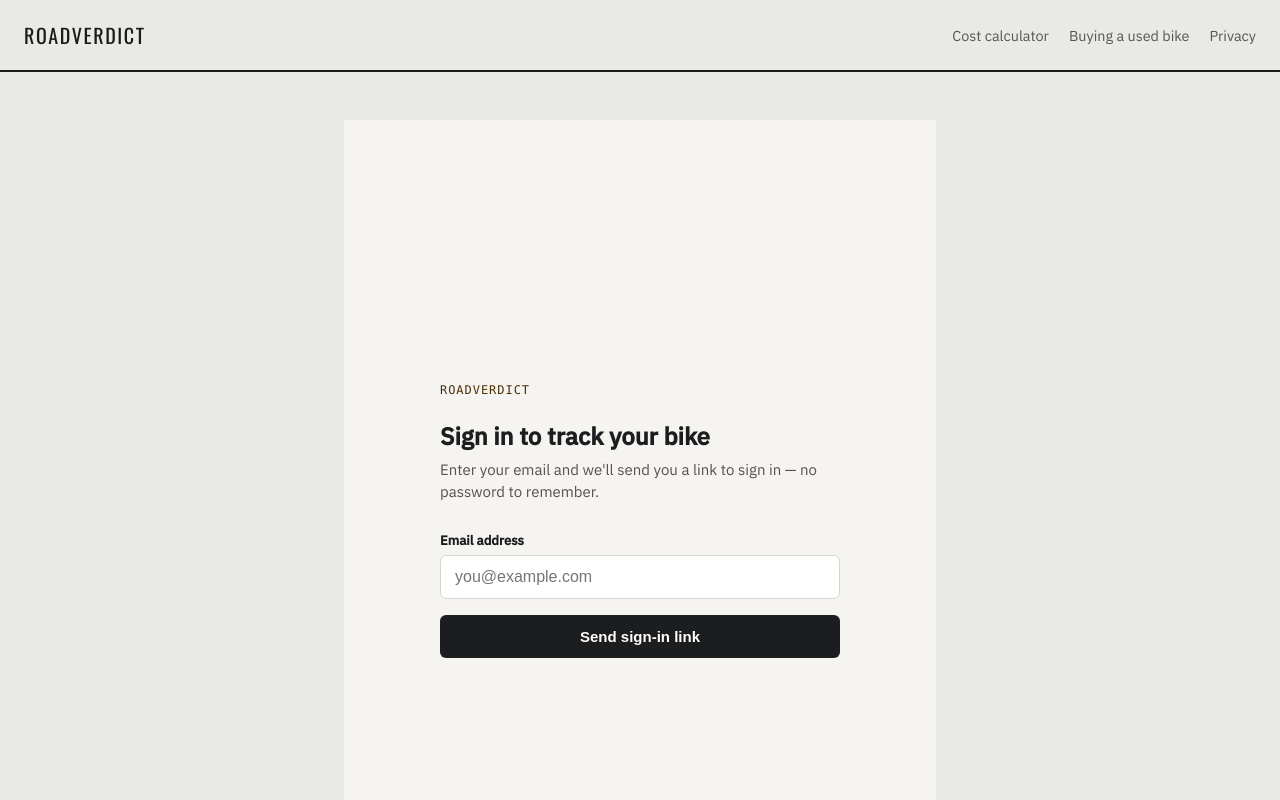
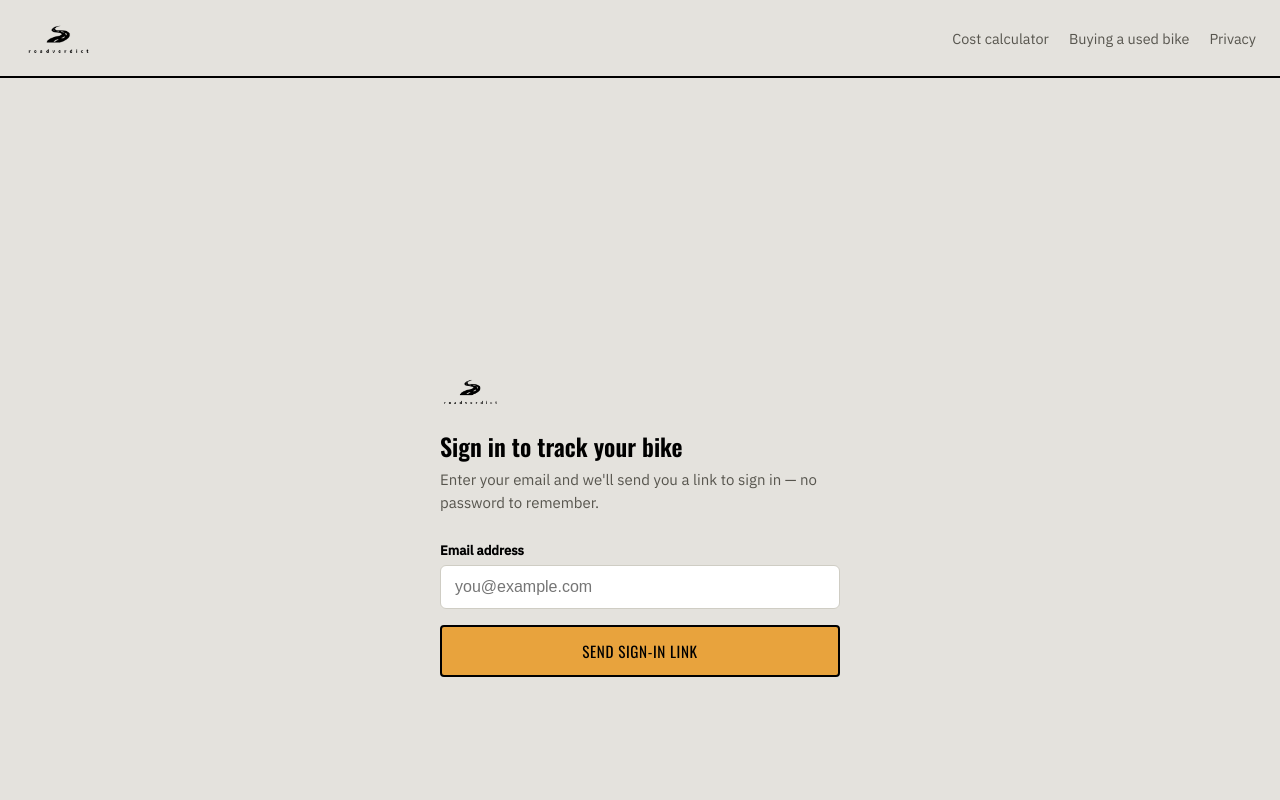
Before and after one commit to tomaszedwardpasierb-coder/roadverdict, a Next.js app: page /login in a window 1280 px wide. Shown: the top 800 px of the page. Built offline with nearby package versions, Linux system fonts and the light colour scheme.

Commit message:
Add real logo, match colour scheme to logo, fix redundant engine-size field on cost calculator and buying guide

```diff
--- a/src/app/dashboard/dashboard.module.css
+++ b/src/app/dashboard/dashboard.module.css
@@ -1,44 +1,39 @@
 /* Place at: src/app/dashboard/dashboard.module.css */
 .wrapper {
-  --ink: #1b1d1f;
-  --paper: #f5f4f1;
-  --line: #d8d5cf;
-  --accent-ink: #4a2f05;
   min-height: 100dvh;
-  background: var(--paper);
-  color: var(--ink);
+  background: var(--stone);
+  color: var(--asphalt);
 }
 
 .header {
   display: flex;
   align-items: center;
   justify-content: space-between;
-  padding: 20px 24px;
-  border-bottom: 1px solid var(--line);
+  padding: 1.25rem 1.5rem;
+  border-bottom: 2px solid var(--asphalt);
 }
 
-.mark {
-  font-family: ui-monospace, "SF Mono", Menlo, monospace;
-  font-size: 12px;
-  letter-spacing: 0.08em;
-  text-transform: uppercase;
-  color: var(--accent-ink);
-  margin: 0;
+.logoImg {
+  height: 32px;
+  width: auto;
+  display: block;
 }
 
 .logoutButton {
+  font-family: var(--font-display);
+  letter-spacing: 0.04em;
+  text-transform: uppercase;
   padding: 8px 14px;
-  font-size: 13px;
-  font-weight: 600;
-  color: var(--ink);
-  background: #fff;
-  border: 1px solid var(--line);
-  border-radius: 6px;
+  font-size: 0.85rem;
+  color: var(--asphalt);
+  background: var(--paper);
+  border: 2px solid var(--asphalt);
+  border-radius: 4px;
   cursor: pointer;
 }
 
 .logoutButton:hover:not(:disabled) {
-  border-color: var(--ink);
+  background: var(--amber);
 }
 
 .logoutButton:disabled {
@@ -53,33 +48,38 @@
 }
 
 .heading {
+  font-family: var(--font-display);
   font-size: 26px;
   font-weight: 600;
   margin: 0 0 6px;
+  color: var(--asphalt);
 }
 
 .subtext {
   font-size: 15px;
-  color: #55524c;
+  color: var(--ink-soft);
   margin: 0 0 32px;
 }
 
 .card {
-  background: #fff;
-  border: 1px solid var(--line);
-  border-radius: 8px;
+  background: var(--paper);
+  border: 2px solid var(--asphalt);
+  border-radius: 6px;
   padding: 20px 22px;
   margin-bottom: 16px;
 }
 
 .cardTitle {
-  font-size: 16px;
-  font-weight: 600;
+  font-family: var(--font-display);
+  font-size: 0.9rem;
+  text-transform: uppercase;
+  letter-spacing: 0.05em;
   margin: 0 0 8px;
+  color: var(--asphalt);
 }
 
 .cardBody {
   font-size: 14px;
-  color: #55524c;
+  color: var(--ink-soft);
   margin: 0;
 }
--- a/src/app/dashboard/page.tsx
+++ b/src/app/dashboard/page.tsx
@@ -13,7 +13,7 @@ export default async function DashboardPage() {
   return (
     <div className={styles.wrapper}>
       <header className={styles.header}>
-        <p className={styles.mark}>RoadVerdict</p>
+        <img src="/logo.png" alt="RoadVerdict" className={styles.logoImg} />
         <LogoutButton />
       </header>
 
--- a/src/app/globals.css
+++ b/src/app/globals.css
@@ -1,12 +1,12 @@
 :root {
-  --asphalt: #1c1b1a;
-  --stone: #e9eae6;
+  --asphalt: #000000;
+  --stone: #e4e2dd;
   --paper: #f7f6f2;
   --amber: #e8a33d;
   --amber-ink: #7a5211;
   --verdict-green: #4c7a4e;
   --verdict-red: #b5432e;
-  --ink: #1c1b1a;
+  --ink: #000000;
   --ink-soft: #57554e;
   --border: #cfcdc4;
 
@@ -59,12 +59,15 @@ a {
 }
 
 .site-header__logo {
-  font-family: var(--font-display);
-  font-size: 1.25rem;
-  letter-spacing: 0.08em;
-  text-transform: uppercase;
-  color: var(--asphalt);
+  display: flex;
+  align-items: center;
   text-decoration: none;
+}
+
+.site-header__logo-img {
+  height: 36px;
+  width: auto;
+  display: block;
 }
 
 .site-header__nav {
@@ -165,6 +168,16 @@ main {
   border-radius: 4px;
   background: #fff;
   color: var(--ink);
+}
+
+.field-note {
+  font-family: var(--font-mono);
+  font-size: 0.85rem;
+  color: var(--ink-soft);
+  padding: 0.65rem 0.75rem;
+  background: var(--stone);
+  border: 1px dashed var(--border);
+  border-radius: 4px;
 }
 
 @media (max-width: 480px) {
--- a/src/app/layout.tsx
+++ b/src/app/layout.tsx
@@ -2,27 +2,23 @@ import type { Metadata } from 'next';
 import { Oswald, IBM_Plex_Sans, IBM_Plex_Mono } from 'next/font/google';
 import Link from 'next/link';
 import './globals.css';
-
 const oswald = Oswald({
   subsets: ['latin'],
   variable: '--font-display',
   display: 'swap',
 });
-
 const plexSans = IBM_Plex_Sans({
   subsets: ['latin'],
   weight: ['400', '500'],
   variable: '--font-body',
   display: 'swap',
 });
-
 const plexMono = IBM_Plex_Mono({
   subsets: ['latin'],
   weight: ['400', '500'],
   variable: '--font-mono',
   display: 'swap',
 });
-
 export const metadata: Metadata = {
   metadataBase: new URL('https://roadverdict.co.uk'),
   title: {
@@ -32,14 +28,13 @@ export const metadata: Metadata = {
   description:
     'Enter your bike, the job, and what you were quoted. Get an instant verdict benchmarked against typical UK motorcycle service and repair prices.',
 };
-
 export default function RootLayout({ children }: { children: React.ReactNode }) {
   return (
     <html lang="en" className={`${oswald.variable} ${plexSans.variable} ${plexMono.variable}`}>
       <body>
         <header className="site-header">
           <Link href="/" className="site-header__logo">
-            RoadVerdict
+            <img src="/logo.png" alt="RoadVerdict" className="site-header__logo-img" />
           </Link>
           <nav className="site-header__nav">
             <Link href="/cost-calculator">Cost calculator</Link>
--- a/src/app/login/login.module.css
+++ b/src/app/login/login.module.css
@@ -1,23 +1,12 @@
-/* Place at: app/login/login.module.css */
-/* Placeholder palette - swap these tokens for your real site's if they
-   already exist in a global stylesheet. Kept local to this module so
-   nothing here fights your existing CSS. */
+/* Place at: src/app/login/login.module.css */
 .wrapper {
-  --ink: #1b1d1f;
-  --paper: #f5f4f1;
-  --line: #d8d5cf;
-  --accent: #d68910;
-  --accent-ink: #4a2f05;
-  --error: #b3261e;
-  --error-bg: #fbeceb;
-
   min-height: 100dvh;
   display: flex;
   align-items: center;
   justify-content: center;
   padding: 24px;
-  background: var(--paper);
-  color: var(--ink);
+  background: var(--stone);
+  color: var(--asphalt);
 }
 
 .card {
@@ -25,33 +14,33 @@
   max-width: 400px;
 }
 
-.mark {
-  font-family: ui-monospace, "SF Mono", Menlo, monospace;
-  font-size: 12px;
-  letter-spacing: 0.08em;
-  text-transform: uppercase;
-  color: var(--accent-ink);
+.logoImg {
+  height: 32px;
+  width: auto;
+  display: block;
   margin: 0 0 24px;
 }
 
 .heading {
+  font-family: var(--font-display);
   font-size: 24px;
   font-weight: 600;
   line-height: 1.25;
   margin: 0 0 8px;
+  color: var(--asphalt);
 }
 
 .subtext {
   font-size: 15px;
   line-height: 1.5;
-  color: #55524c;
+  color: var(--ink-soft);
   margin: 0 0 28px;
 }
 
 .banner {
-  border: 1px solid var(--error);
-  background: var(--error-bg);
-  color: var(--error);
+  border: 1px solid var(--verdict-red);
+  background: #fbeceb;
+  color: var(--verdict-red);
   font-size: 14px;
   padding: 12px 14px;
   border-radius: 6px;
@@ -75,42 +64,44 @@
   box-sizing: border-box;
   padding: 12px 14px;
   font-size: 16px;
-  border: 1px solid var(--line);
+  border: 1px solid var(--border);
   border-radius: 6px;
   background: #fff;
-  color: var(--ink);
+  color: var(--asphalt);
 }
 
 .input:focus-visible {
-  outline: 2px solid var(--accent);
+  outline: 2px solid var(--amber);
   outline-offset: 1px;
-  border-color: var(--accent);
+  border-color: var(--amber);
 }
 
 .error {
   font-size: 13px;
-  color: var(--error);
+  color: var(--verdict-red);
   margin: 6px 0 0;
 }
 
 .submit {
   width: 100%;
   padding: 13px 14px;
-  font-size: 15px;
-  font-weight: 600;
-  color: #fff;
-  background: var(--ink);
-  border: none;
-  border-radius: 6px;
+  font-family: var(--font-display);
+  letter-spacing: 0.04em;
+  text-transform: uppercase;
+  font-size: 0.95rem;
+  color: var(--asphalt);
+  background: var(--amber);
+  border: 2px solid var(--asphalt);
+  border-radius: 4px;
   cursor: pointer;
 }
 
 .submit:hover:not(:disabled) {
-  background: #33363a;
+  background: #d6912e;
 }
 
 .submit:focus-visible {
-  outline: 2px solid var(--accent);
+  outline: 3px solid var(--amber);
   outline-offset: 2px;
 }
 
@@ -123,8 +114,8 @@
   width: 40px;
   height: 40px;
   border-radius: 50%;
-  background: var(--accent);
-  color: #fff;
+  background: var(--amber);
+  color: var(--asphalt);
   display: flex;
   align-items: center;
   justify-content: center;
@@ -137,7 +128,7 @@
   border: none;
   padding: 0;
   font-size: 14px;
-  color: var(--accent-ink);
+  color: var(--amber-ink);
   text-decoration: underline;
   cursor: pointer;
   margin-top: 20px;
--- a/src/app/login/page.tsx
+++ b/src/app/login/page.tsx
@@ -1,4 +1,4 @@
-// Place at: app/login/page.tsx
+// Place at: src/app/login/page.tsx
 "use client";
 
 import { Suspense, useState } from "react";
@@ -68,7 +68,7 @@ function LoginForm() {
 
   return (
     <div className={styles.card}>
-      <p className={styles.mark}>RoadVerdict</p>
+      <img src="/logo.png" alt="RoadVerdict" className={styles.logoImg} />
       <h1 className={styles.heading}>Sign in to track your bike</h1>
       <p className={styles.subtext}>
         Enter your email and we'll send you a link to sign in — no password to remember.
--- a/src/components/BuyingGuideForm.tsx
+++ b/src/components/BuyingGuideForm.tsx
@@ -115,6 +115,11 @@ export function BuyingGuideForm() {
               ))}
             </select>
           </div>
+          {model ? (
+            <div className="field-note" style={{ marginTop: '0.9rem' }}>
+              Engine size: {BIKE_CLASS_LABELS[bikeClass]} (from {model})
+            </div>
+          ) : (
             <div className="field" style={{ marginTop: '0.9rem' }}>
               <label htmlFor="bg-bikeClass">Engine size</label>
               <select
@@ -129,6 +134,7 @@ export function BuyingGuideForm() {
                 ))}
               </select>
             </div>
+          )}
         </div>
 
         <hr className="ticket__divider" />
--- a/src/components/CostCalculatorForm.tsx
+++ b/src/components/CostCalculatorForm.tsx
@@ -121,6 +121,11 @@ export function CostCalculatorForm() {
               ))}
             </select>
           </div>
+          {model ? (
+            <div className="field-note" style={{ marginTop: '0.9rem' }}>
+              Engine size: {BIKE_CLASS_LABELS[bikeClass]} (from {model})
+            </div>
+          ) : (
             <div className="field" style={{ marginTop: '0.9rem' }}>
               <label htmlFor="cc-bikeClass">Engine size</label>
               <select
@@ -135,6 +140,7 @@ export function CostCalculatorForm() {
                 ))}
               </select>
             </div>
+          )}
         </div>
 
         <hr className="ticket__divider" />
```
Also changed, not shown: public/logo.png (added). Lines whose indentation alone changed are shown as unchanged.
